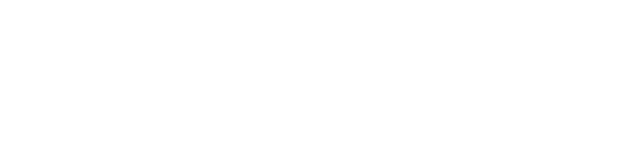
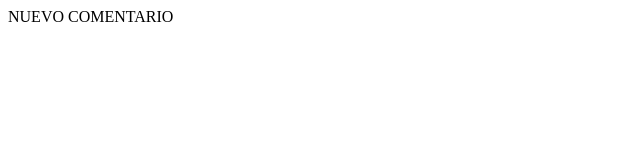
Before and after one commit to sandragarcia005/aspirantes-mir-ejercicioi-3, a plain HTML site: page index.html in a window 1280 px wide. Shown: the whole page, without its empty margins (0-640 px from the left). Drawn offline with Linux system fonts and the light colour scheme.

Commit message:
cambios de la rama develop

```diff
--- a/index.html
+++ b/index.html
@@ -5,6 +5,7 @@
     <meta http-equiv="X-UA-Compatible" content="IE=edge">
     <meta name="viewport" content="width=device-width, initial-scale=1.0">
     <title>Document</title>
+    NUEVO COMENTARIO
 </head>
 <body>
 
```
Also changed, not shown: 1 other file.
